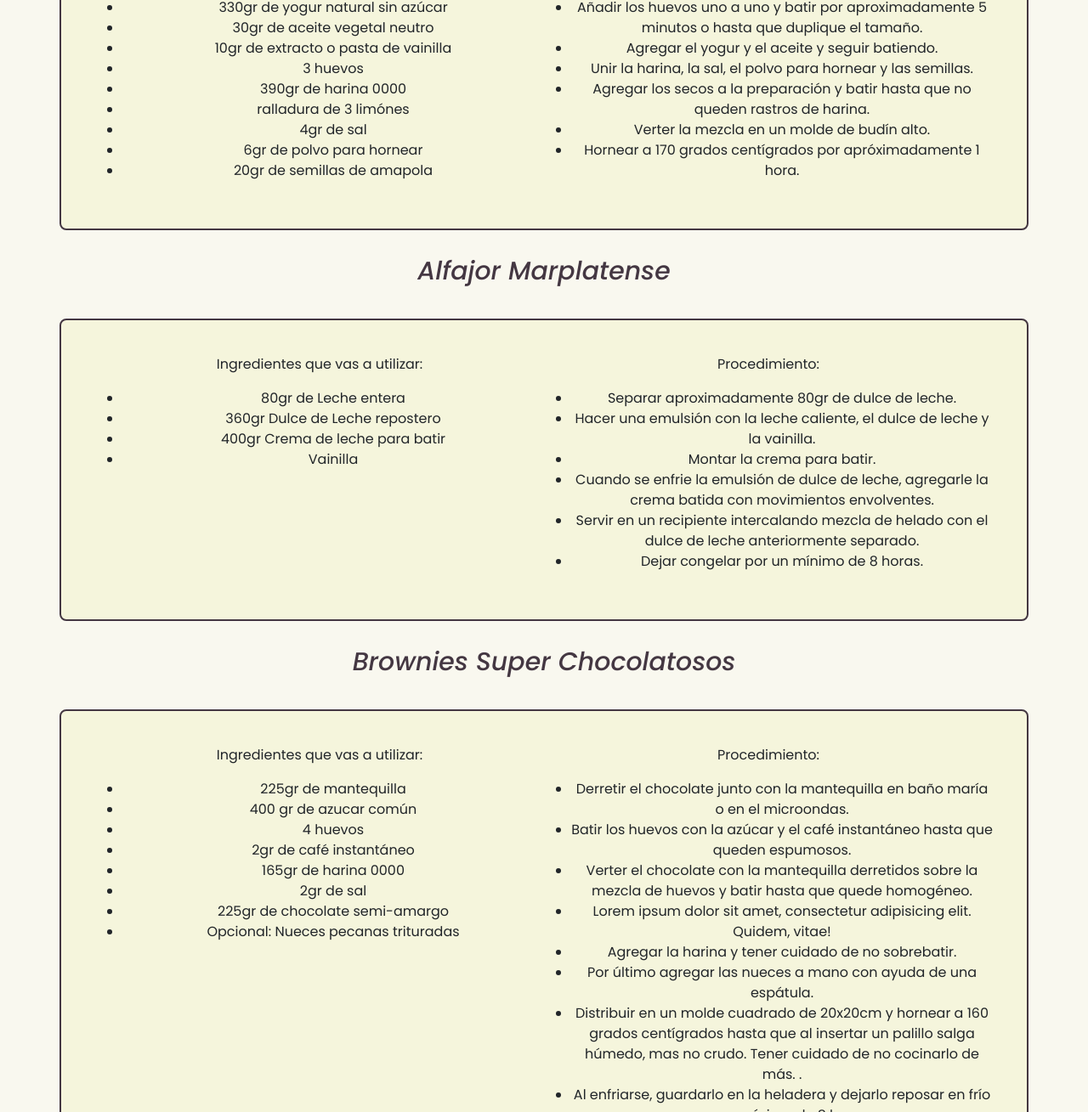
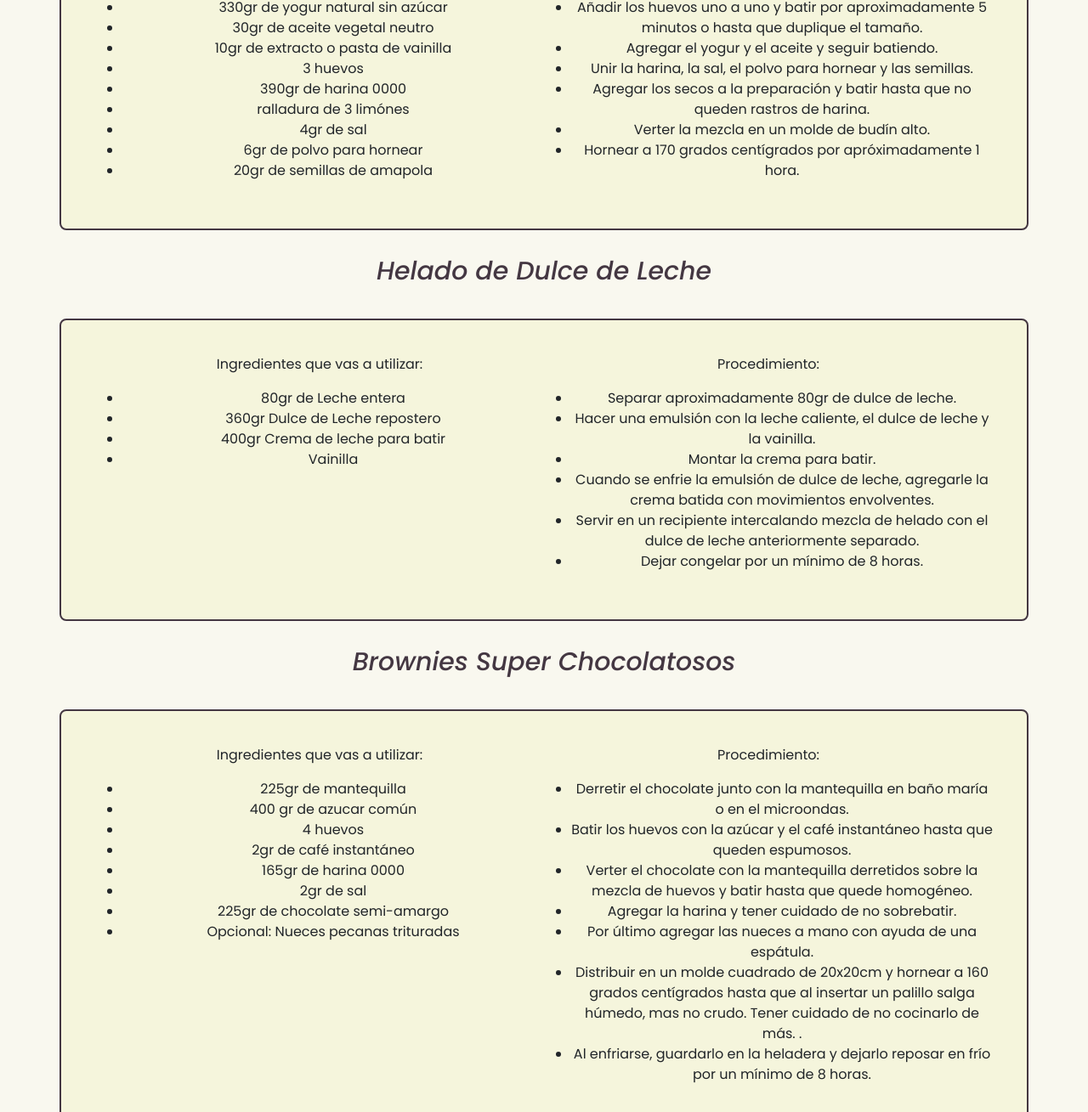
Before and after one commit to vrobertih/proyecto-web, a website: page recetas.html in a window 1280 px wide. Shown: the part 3299-4608 px from the top of the page at 85% size. Drawn offline with nearby package versions, Linux system fonts and the light colour scheme.

Commit message:
arreglando titulos

```diff
--- a/recetas.html
+++ b/recetas.html
@@ -285,7 +285,7 @@
 
                     <div class="row">
                         <h3 class='subtituloRecetas' id="Alfajor">
-                            Alfajor Marplatense
+                            Helado de Dulce de Leche
                         </h3>
                         <div class="receta">
                             <div class="col-md-6">
@@ -341,8 +341,6 @@
                                     </li>
                                     <li>Verter el chocolate con la mantequilla derretidos sobre la mezcla de huevos y
                                         batir hasta que quede homogéneo.</li>
-                                    <li>Lorem ipsum dolor sit amet, consectetur adipisicing elit. Quidem, vitae!
-                                    </li>
                                     <li>Agregar la harina y tener cuidado de no sobrebatir.</li>
                                     <li>Por último agregar las nueces a mano con ayuda de una espátula.</li>
                                     <li>Distribuir en un molde cuadrado de 20x20cm y hornear a 160 grados centígrados
```
